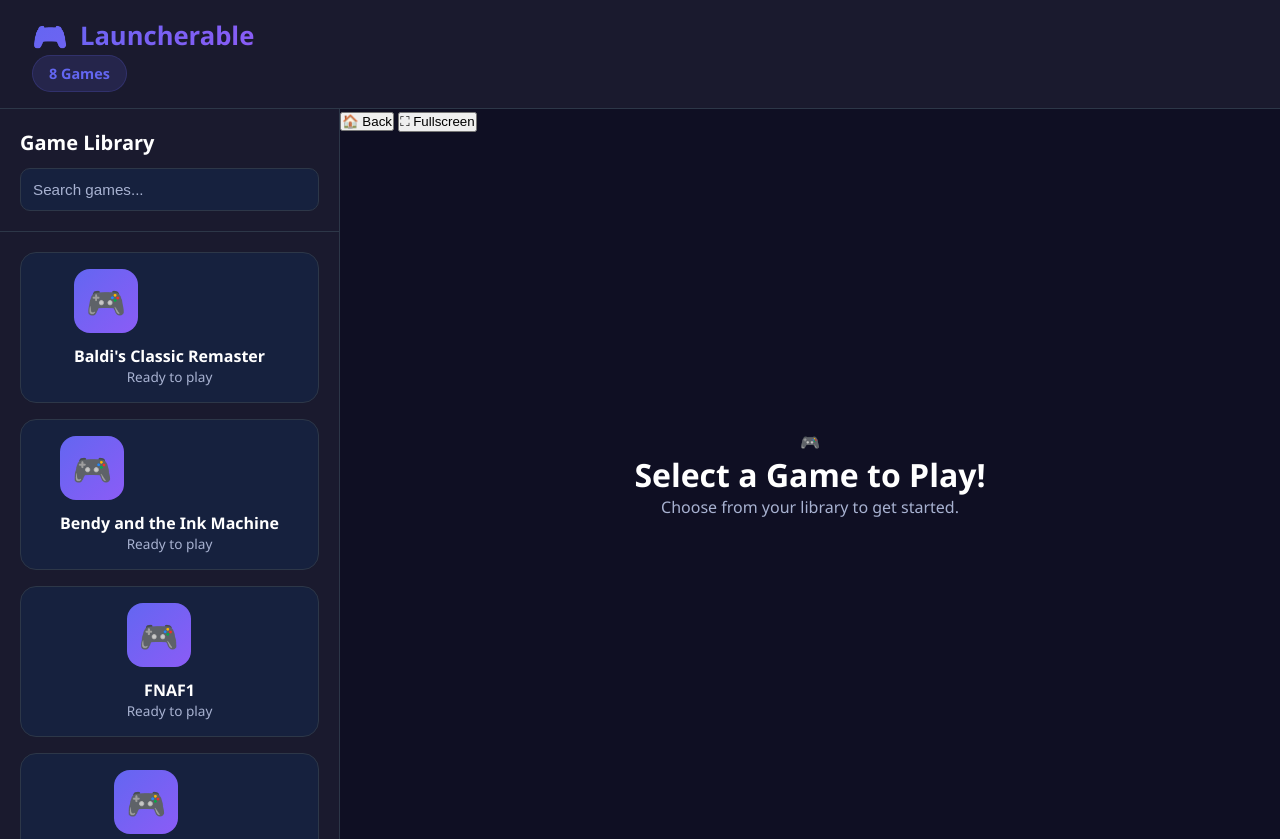
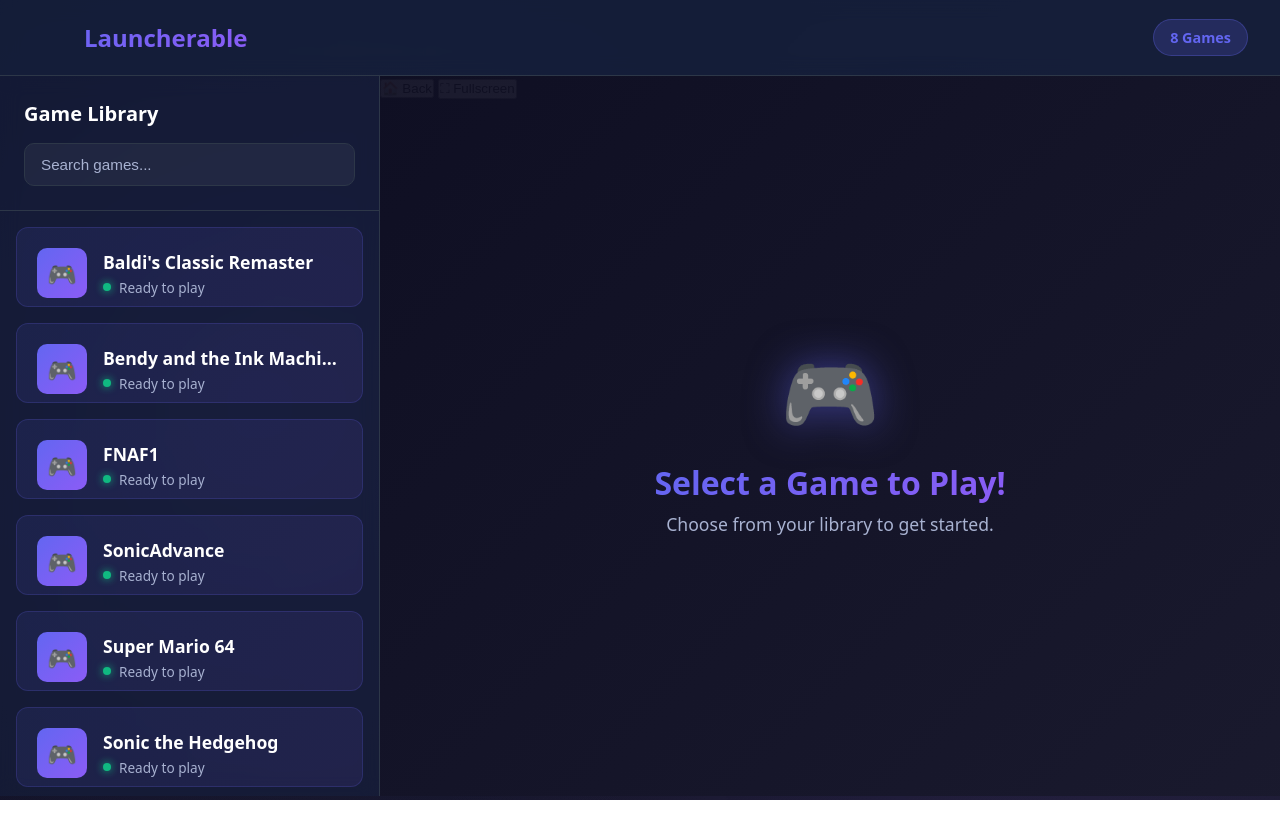
Before and after one commit to Luffytaroglitch/Launcherable, a website: page index.html in a window 1280 px wide. After the commit the page ends 800 px from the top, so only its background shows below. Drawn offline with Linux system fonts and the light colour scheme.

Commit message:
Update style.css

```diff
--- a/style.css
+++ b/style.css
@@ -2,56 +2,59 @@
   margin: 0;
   padding: 0;
   box-sizing: border-box;
-  transition: background 0.3s ease, color 0.3s ease, border-color 0.3s ease;
 }
 
 :root {
   --primary: #6366f1;
   --secondary: #8b5cf6;
-  --success: #10b981;
-
-  /* Dark theme */
-  --bg-main: #0f0f23;
-  --bg-panel: #1a1a2e;
+  --bg-dark: #0f0f23;
+  --bg-light: #1a1a2e;
   --card-bg: #16213e;
-  --text-main: #ffffff;
+  --text-main: #fff;
   --text-muted: #a8b2d1;
   --border: #2d3748;
-}
-
-/* Light theme overrides */
-body.light {
-  --bg-main: #f8f9fc;
-  --bg-panel: #ffffff;
-  --card-bg: #f1f4ff;
-  --text-main: #0f0f23;
-  --text-muted: #555;
-  --border: #d0d7e3;
+  --success: #10b981;
 }
 
 body {
-  font-family: "Segoe UI", Roboto, sans-serif;
-  background: var(--bg-main);
+  font-family: system-ui, -apple-system, BlinkMacSystemFont, 'Segoe UI', Roboto, sans-serif;
+  background: linear-gradient(135deg, var(--bg-dark), var(--bg-light));
   color: var(--text-main);
   height: 100vh;
   overflow: hidden;
 }
 
-/* HEADER */
+.background-overlay {
+  position: fixed;
+  inset: 0;
+  background:
+    radial-gradient(circle at 20% 50%, rgba(99, 102, 241, 0.1) 0%, transparent 50%),
+    radial-gradient(circle at 80% 80%, rgba(139, 92, 246, 0.1) 0%, transparent 50%);
+  pointer-events: none;
+  z-index: 0;
+}
+
 .header {
-  background: var(--bg-panel);
+  background: rgba(22, 33, 62, 0.8);
+  backdrop-filter: blur(10px);
   border-bottom: 1px solid var(--border);
   padding: 1rem 2rem;
+  z-index: 10;
+}
+
+.header-content {
   display: flex;
   justify-content: space-between;
   align-items: center;
+  max-width: 1800px;
+  margin: 0 auto;
 }
 
 .logo {
   display: flex;
   align-items: center;
   gap: 0.75rem;
-  font-size: 1.6rem;
+  font-size: 1.5rem;
   font-weight: 700;
   background: linear-gradient(135deg, var(--primary), var(--secondary));
   -webkit-background-clip: text;
@@ -59,7 +62,8 @@
 }
 
 .logo-icon {
-  font-size: 1.8rem;
+  font-size: 2rem;
+  filter: drop-shadow(0 0 10px rgba(99, 102, 241, 0.5));
 }
 
 .header-info {
@@ -69,80 +73,97 @@
 }
 
 .game-count {
-  background: rgba(99, 102, 241, 0.15);
+  background: rgba(99, 102, 241, 0.2);
   padding: 0.5rem 1rem;
   border-radius: 20px;
   font-size: 0.9rem;
   font-weight: 600;
   color: var(--primary);
-  border: 1px solid rgba(99, 102, 241, 0.2);
+  border: 1px solid rgba(99, 102, 241, 0.3);
 }
 
-/* Toggle Button */
-.theme-toggle {
-  background: none;
-  border: none;
-  cursor: pointer;
-  font-size: 1.4rem;
-  color: var(--text-main);
-  transition: transform 0.3s ease;
+.main-container {
+  display: flex;
+  height: calc(100vh - 80px);
+  position: relative;
+  z-index: 1;
 }
 
-.theme-toggle:hover {
-  transform: rotate(20deg);
-}
-
-/* MAIN CONTAINER */
-.main-container {
-  display: flex;
-  height: calc(100vh - 70px);
-}
-
-/* SIDEBAR */
 .sidebar {
-  width: 340px;
-  background: var(--bg-panel);
+  width: 380px;
+  background: rgba(22, 33, 62, 0.6);
+  backdrop-filter: blur(10px);
   border-right: 1px solid var(--border);
   display: flex;
   flex-direction: column;
+  overflow: hidden;
 }
 
 .sidebar-header {
-  padding: 1.25rem;
+  padding: 1.5rem;
   border-bottom: 1px solid var(--border);
 }
 
 .sidebar-header h2 {
-  margin-bottom: 0.75rem;
   font-size: 1.25rem;
+  margin-bottom: 1rem;
+  color: var(--text-main);
+}
+
+.search-box {
+  position: relative;
 }
 
 .search-box input {
   width: 100%;
-  padding: 0.75rem;
+  padding: 0.75rem 1rem;
+  background: rgba(255, 255, 255, 0.05);
+  border: 1px solid var(--border);
   border-radius: 10px;
-  border: 1px solid var(--border);
-  background: var(--card-bg);
   color: var(--text-main);
   font-size: 0.95rem;
+  transition: all 0.3s ease;
+}
+
+.search-box input:focus {
+  outline: none;
+  border-color: var(--primary);
+  background: rgba(255, 255, 255, 0.08);
+  box-shadow: 0 0 0 3px rgba(99, 102, 241, 0.1);
 }
 
 .search-box input::placeholder {
   color: var(--text-muted);
 }
 
-/* GAME GRID */
 .game-grid {
   flex: 1;
   overflow-y: auto;
-  padding: 1.25rem;
+  padding: 1rem;
   display: grid;
-  grid-template-columns: repeat(auto-fill, minmax(200px, 1fr));
+  grid-template-columns: 1fr;
   gap: 1rem;
+  align-content: start;
 }
+
+.game-card {
+  min-height: 80px;
+  background: linear-gradient(135deg, rgba(99, 102, 241, 0.1), rgba(139, 92, 246, 0.1));
+  border: 1px solid rgba(99, 102, 241, 0.2);
+  border-radius: 12px;
+  padding: 1rem;
+  cursor: pointer;
+  transition: all 0.3s ease;
+  position: relative;
+}
+
 
 .game-grid::-webkit-scrollbar {
   width: 8px;
+}
+
+.game-grid::-webkit-scrollbar-track {
+  background: rgba(0, 0, 0, 0.2);
 }
 
 .game-grid::-webkit-scrollbar-thumb {
@@ -150,61 +171,103 @@
   border-radius: 4px;
 }
 
-/* GAME CARD */
 .game-card {
-  background: var(--card-bg);
-  border: 1px solid var(--border);
-  border-radius: 16px;
-  padding: 1rem;
-  text-align: center;
+  background: linear-gradient(135deg, rgba(99, 102, 241, 0.1), rgba(139, 92, 246, 0.1));
+  border: 1px solid rgba(99, 102, 241, 0.2);
+  border-radius: 12px;
+  padding: 1.25rem;
   cursor: pointer;
-  transition: all 0.25s ease;
-  display: flex;
-  flex-direction: column;
-  align-items: center;
-  justify-content: center;
+  transition: all 0.3s ease;
+  position: relative;
+  overflow: hidden;
+}
+
+.game-card::before {
+  content: '';
+  position: absolute;
+  top: 0;
+  left: -100%;
+  width: 100%;
+  height: 100%;
+  background: linear-gradient(90deg, transparent, rgba(255, 255, 255, 0.1), transparent);
+  transition: left 0.5s ease;
+}
+
+.game-card:hover::before {
+  left: 100%;
 }
 
 .game-card:hover {
-  transform: translateY(-4px);
+  transform: translateY(-3px);
   border-color: var(--primary);
-  box-shadow: 0 8px 20px rgba(99, 102, 241, 0.3);
+  box-shadow: 0 8px 25px rgba(99, 102, 241, 0.3);
 }
 
 .game-card.active {
+  background: linear-gradient(135deg, rgba(99, 102, 241, 0.3), rgba(139, 92, 246, 0.3));
   border-color: var(--primary);
-  background: linear-gradient(135deg, rgba(99, 102, 241, 0.2), rgba(139, 92, 246, 0.2));
+  box-shadow: 0 8px 25px rgba(99, 102, 241, 0.4);
+}
+
+.game-card.disabled {
+  opacity: 0.4;
+  cursor: not-allowed;
+}
+
+.game-card-header {
+  display: flex;
+  align-items: center;
+  gap: 1rem;
+  margin-bottom: 0.5rem;
 }
 
 .game-icon {
-  width: 64px;
-  height: 64px;
-  border-radius: 16px;
+  width: 50px;
+  height: 50px;
+  border-radius: 10px;
   background: linear-gradient(135deg, var(--primary), var(--secondary));
   display: flex;
   align-items: center;
   justify-content: center;
-  font-size: 2rem;
-  color: #fff;
-  margin-bottom: 0.75rem;
+  font-size: 1.5rem;
+  flex-shrink: 0;
+}
+
+.game-info {
+  flex: 1;
+  min-width: 0;
 }
 
 .game-title {
-  font-size: 1rem;
+  font-size: 1.1rem;
   font-weight: 600;
   color: var(--text-main);
+  margin-bottom: 0.25rem;
+  white-space: nowrap;
+  overflow: hidden;
+  text-overflow: ellipsis;
 }
 
 .game-status {
+  display: flex;
+  align-items: center;
+  gap: 0.5rem;
   font-size: 0.85rem;
   color: var(--text-muted);
 }
 
-/* GAME DISPLAY */
+.status-dot {
+  width: 8px;
+  height: 8px;
+  border-radius: 50%;
+  background: var(--success);
+  box-shadow: 0 0 8px var(--success);
+}
+
 .game-display {
   flex: 1;
   position: relative;
-  background: var(--bg-main);
+  background: var(--bg-dark);
 }
 
 .welcome-screen {
@@ -213,14 +276,38 @@
   display: flex;
   align-items: center;
   justify-content: center;
-  flex-direction: column;
-  text-align: center;
-  color: var(--text-muted);
+  background: linear-gradient(135deg, rgba(15, 15, 35, 0.95), rgba(26, 26, 46, 0.95));
+  z-index: 2;
+  transition: opacity 0.3s ease;
 }
 
-.welcome-screen h2 {
+.welcome-screen.hidden {
+  opacity: 0;
+  pointer-events: none;
+}
+
+.welcome-content {
+  text-align: center;
+  animation: fadeInUp 0.6s ease;
+}
+
+.welcome-icon {
+  font-size: 5rem;
+  margin-bottom: 1rem;
+  filter: drop-shadow(0 0 20px rgba(99, 102, 241, 0.5));
+}
+
+.welcome-content h2 {
   font-size: 2rem;
-  color: var(--text-main);
+  margin-bottom: 0.5rem;
+  background: linear-gradient(135deg, var(--primary), var(--secondary));
+  -webkit-background-clip: text;
+  -webkit-text-fill-color: transparent;
+}
+
+.welcome-content p {
+  color: var(--text-muted);
+  font-size: 1.1rem;
 }
 
 .game-frame {
@@ -237,3 +324,47 @@
 .game-frame.visible {
   opacity: 1;
 }
+
+@keyframes fadeInUp {
+  from {
+    opacity: 0;
+    transform: translateY(30px);
+  }
+  to {
+    opacity: 1;
+    transform: translateY(0);
+  }
+}
+
+@media (max-width: 1024px) {
+  .sidebar {
+    width: 300px;
+  }
+
+  .game-card {
+    padding: 1rem;
+  }
+}
+
+@media (max-width: 768px) {
+  .header-content {
+    flex-direction: column;
+    gap: 1rem;
+  }
+
+  .sidebar {
+    width: 100%;
+    max-width: 300px;
+    position: absolute;
+    left: 0;
+    top: 0;
+    height: 100%;
+    z-index: 5;
+    transform: translateX(-100%);
+    transition: transform 0.3s ease;
+  }
+
+  .sidebar.open {
+    transform: translateX(0);
+  }
+}
```
